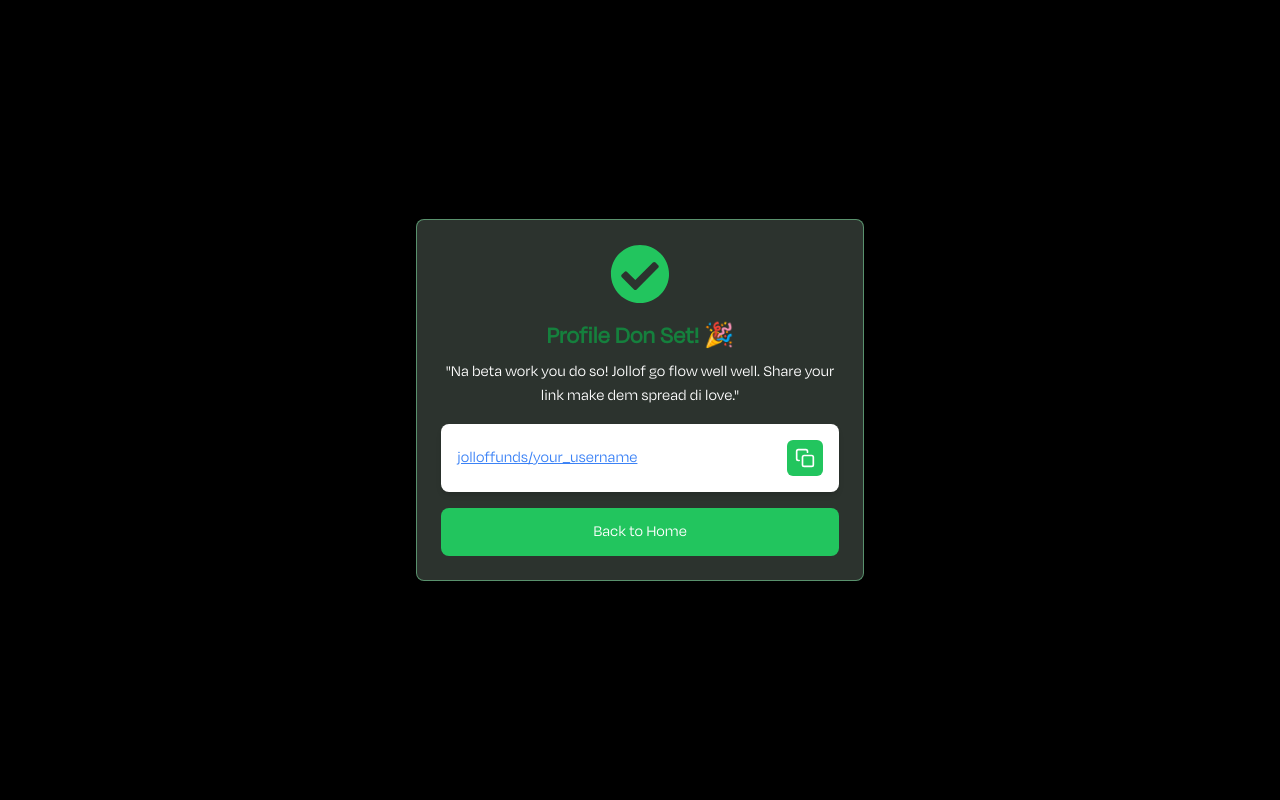
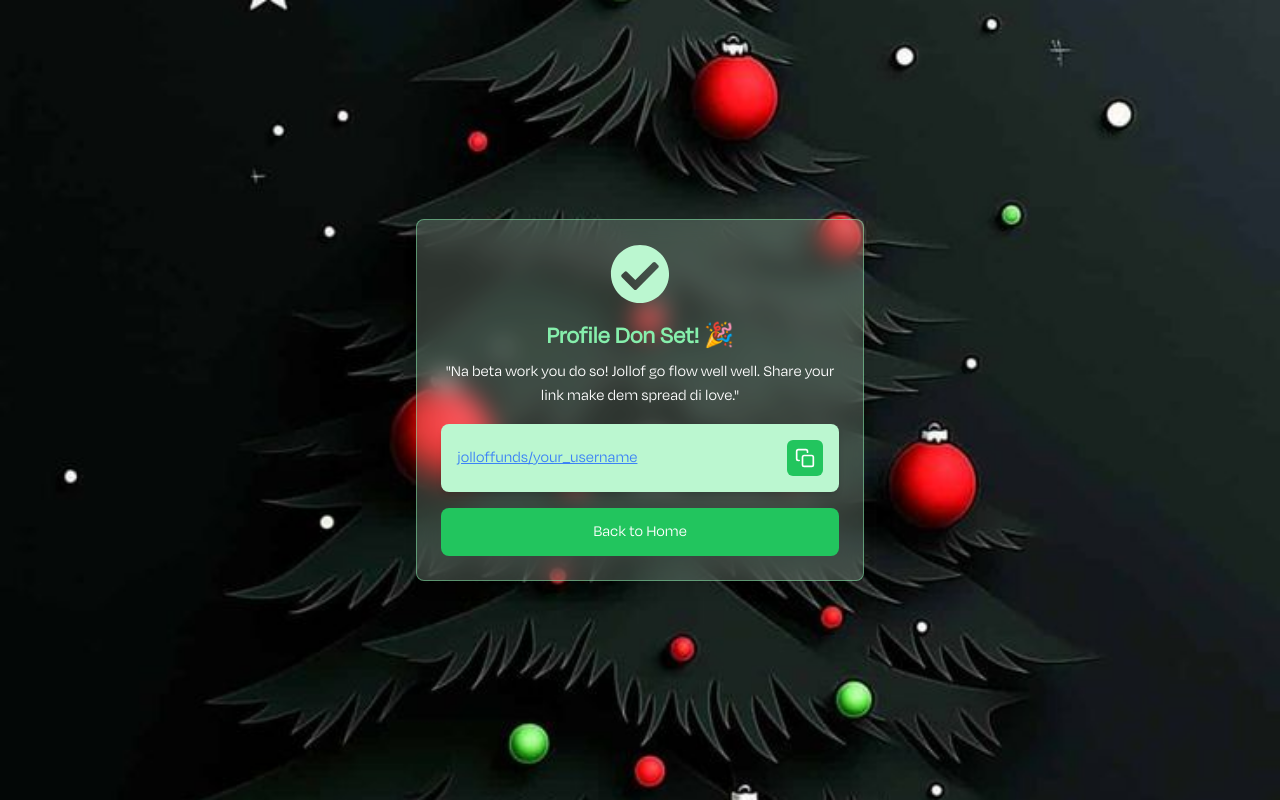
Before and after one commit to kalejaiyeoluwadara/jolloffunds, a Next.js app: page /share in a window 1280 px wide. Built offline with nearby package versions, Linux system fonts and the light colour scheme.

Commit message:
ui don set

```diff
--- a/src/app/share/page.jsx
+++ b/src/app/share/page.jsx
@@ -1,5 +1,7 @@
 "use client";
 import React from "react";
+import { images } from "@/app/utils";
+import Image from "next/image";
 import { FaCheckCircle } from "react-icons/fa"; // React Icon for Success
 import { FiCopy } from "react-icons/fi"; // React Icon for Copy Link
 import Link from "next/link";
@@ -14,9 +16,9 @@
   return (
     <div className="h-screen w-screen bg-black text-white flex flex-col items-center justify-center p-6 relative">
       {/* Success Message */}
-      <div className="bg-green-100 bg-opacity-20 backdrop-blur-md border border-green-300 border-opacity-50 rounded-lg shadow-lg p-6 max-w-md w-full text-center">
-        <FaCheckCircle className="text-green-500 text-6xl mx-auto mb-4" />
-        <h1 className="text-2xl font-bold text-green-700 mb-2">
+      <div className="bg-green-100 relative z-50 bg-opacity-20 backdrop-blur-md border border-green-300 border-opacity-50 rounded-lg shadow-lg p-6 max-w-md w-full text-center">
+        <FaCheckCircle className="text-green-200 text-6xl mx-auto mb-4" />
+        <h1 className="text-2xl font-bold text-green-300 mb-2">
           Profile Don Set! 🎉
         </h1>
         <p className="text-white mb-4">
@@ -25,7 +27,7 @@
         </p>
 
         {/* Shareable Link */}
-        <div className="bg-white p-4 rounded-lg shadow-md flex items-center justify-between mb-4">
+        <div className="bg-green-200 p-4 rounded-lg shadow-md flex items-center justify-between mb-4">
           <button>
             <Link
               href={`/jolloffunds/${username}`}
@@ -48,8 +50,12 @@
         </button>
       </div>
 
-      {/* Background Layer */}
-      <div className="absolute inset-0 bg-green-50 -z-10"></div>
+      {/* Background Image */}
+      <Image
+        className="absolute  h-full w-full object-cover top-0 left-0 z-10"
+        src={images.aza2}
+        alt=""
+      />
     </div>
   );
 }
--- a/src/app/utils/images.js
+++ b/src/app/utils/images.js
@@ -1,9 +1,11 @@
 import hero from "../../../public/assets/hero.jpg";
 import bac from "../../../public/assets/bac.jpg";
 import aza from "../../../public/assets/aza.jpeg";
+import aza2 from "../../../public/assets/aza2.jpeg";
 import hero2 from "../../../public/assets/hero2.jpg";
 module.exports = {
   hero,
+  aza2,
   hero2,
   aza,
   bac,
```
Also changed, not shown: public/assets/aza2.jpeg (renamed from public/assets/100+ Minimalist Christmas Wallpapers To Deck Your iPhone With Simplicity.jpeg).
